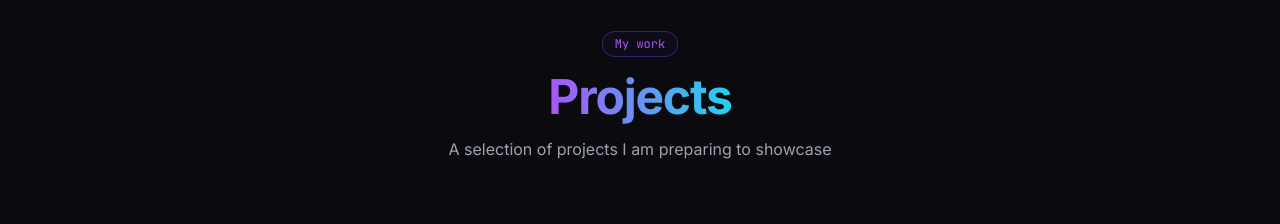
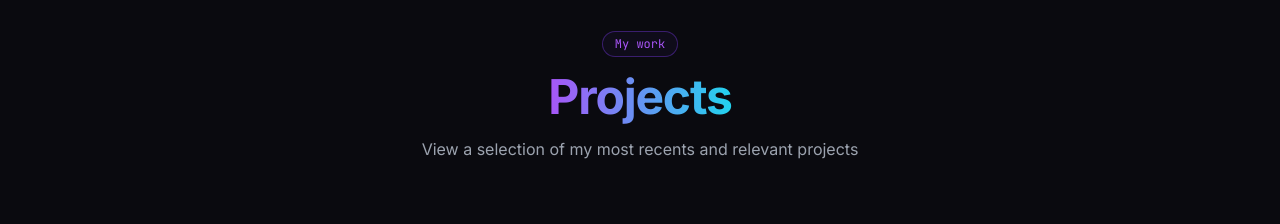
Before and after one commit to Alejandro-Montepeque/portafolio, a React (Vite) app: page / in a window 1280 px wide. Shown: the part 2580-2804 px from the top of the page. Built offline with nearby package versions, Linux system fonts and the light colour scheme.

Commit message:
fix: spelling correction

```diff
--- a/src/i18n/translations.ts
+++ b/src/i18n/translations.ts
@@ -209,7 +209,7 @@ export const translations = {
     projects: {
       title: 'Projects',
       kicker: 'My work',
-      subtitle: 'A selection of projects I am preparing to showcase',
+      subtitle: 'View a selection of my most recents and relevant projects',
       comingSoon: 'Coming soon',
       live: 'Live',
       placeholderTitle: 'Project',
```
